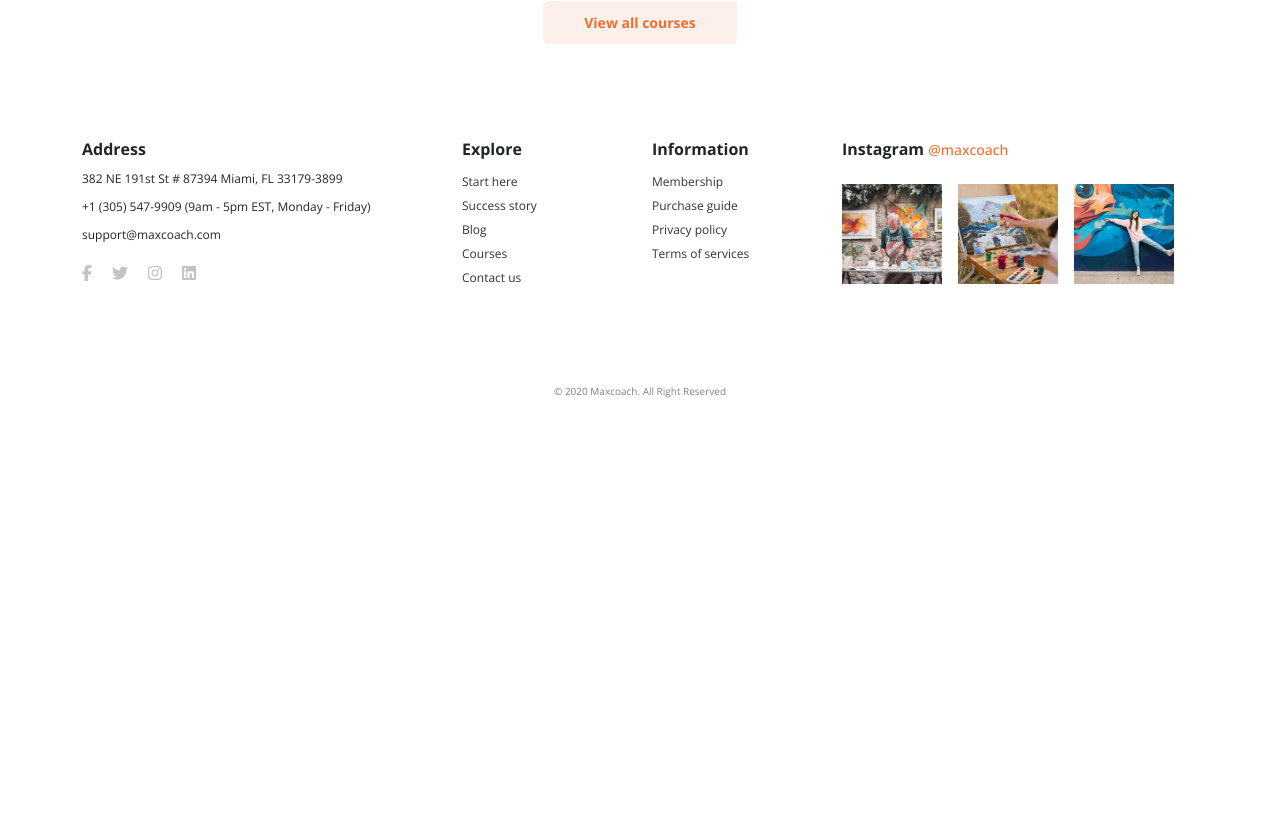
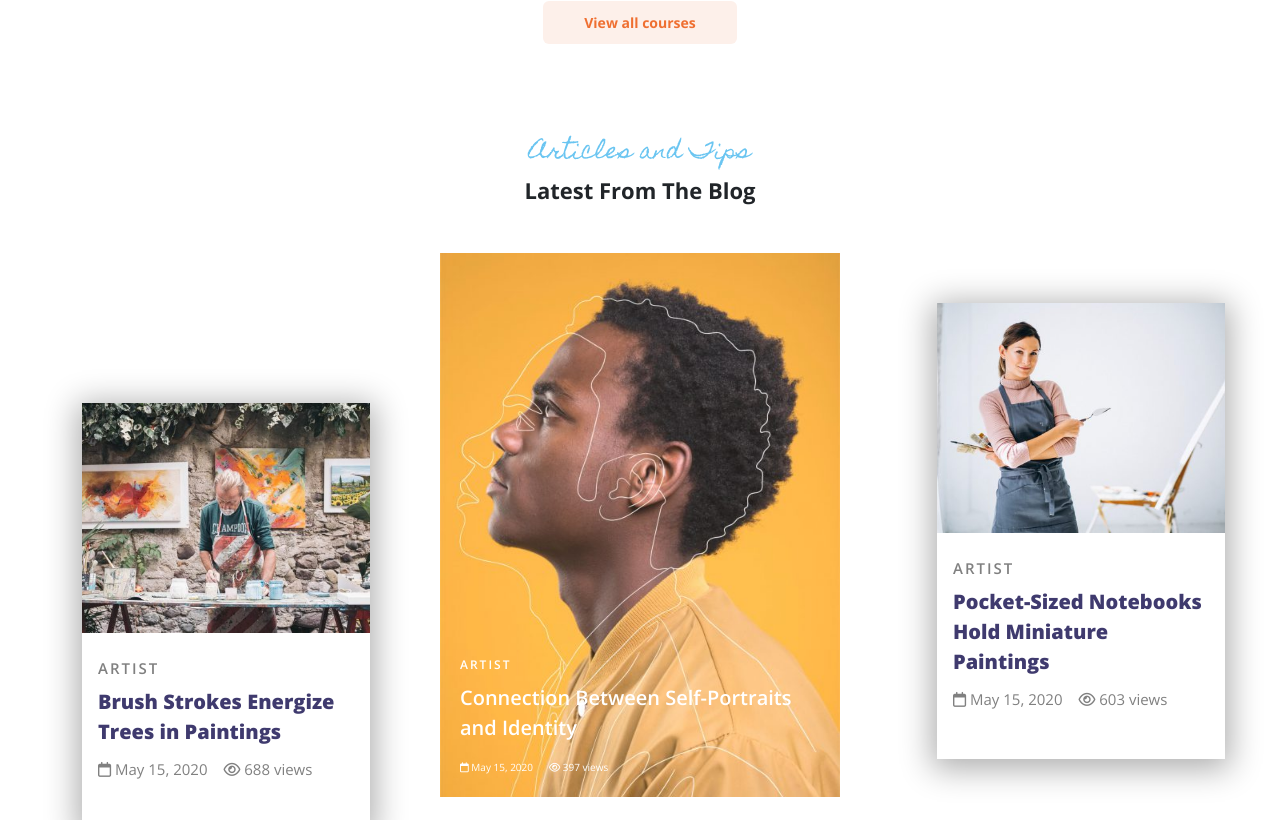
Before and after one commit to Corfaya/proj-html-vuejs, a Vue app: page / in a window 1280 px wide. Shown: the part 5060-5880 px from the top of the page. Before the commit the page ends 5555 px from the top, so only its background shows below. Built offline with nearby package versions, Linux system fonts and the light colour scheme; a web font is replaced by a local one.

Commit message:
[UPD] Blog section layout

```diff
--- a/src/components/Main.vue
+++ b/src/components/Main.vue
@@ -4,6 +4,7 @@ import ArtistCoaching from './partials/ArtistCoaching.vue';
 import Biography from './partials/Biography.vue';
 import Carousel from './partials/Carousel.vue';
 import OnlineCourses from './partials/CoursesSection.vue';
+import Blog from './partials/Blog.vue';
 
 export default {
     components: {
@@ -11,7 +12,8 @@ export default {
         ArtistCoaching,
         Biography,
         Carousel,
-        OnlineCourses
+        OnlineCourses,
+        Blog
     }
 }
 </script>
@@ -29,7 +31,7 @@ export default {
         <!-- Images Grid -->
         <OnlineCourses />
         <!-- Imgs positions section -->
-
+        <Blog />
         <!-- Images Grid 2 -->
     </main>
 </template>
--- /dev/null
+++ b/src/components/partials/Blog.vue
@@ -0,0 +1,177 @@
+<script>
+export default {
+
+}
+</script>
+<template>
+    <div class="py-5">
+        <div class="container">
+            <div class="row">
+                <div class="col-12 text-center">
+                    <h2 class="m-0 fs-22 font-art pb-2">Articles and Tips</h2>
+                    <h2 class="fs-22 secondary-font mb-5">Latest From The Blog</h2>
+                </div>
+            </div>
+            <div class="row">
+                <div class="col-3">
+                    <div class="card rounded-0 border-0 first_article" style="width: 18rem;">
+                        <div class="img-box">
+                            <img src="../../assets/img/artist-blog-03-480x356.jpeg" class="card-img-top rounded-0"
+                                alt="...">
+                        </div>
+                        <div class="card-body pb-5">
+                            <h5 class="blog-title">Artist</h5>
+                            <h4 class="blog-text">Brush Strokes Energize Trees in Paintings</h4>
+                            <span>
+                                <i class="fa-regular fa-calendar"></i>
+                                May 15, 2020</span>
+                            <span class="ms-3">
+                                <i class="fa-regular fa-eye"></i>
+                                688 views</span>
+                        </div>
+                    </div>
+                </div>
+                <div class="col-6">
+                    <div class="card rounded-0 border-0 position-relative" style="width: 18rem;">
+                        <div class="img-box">
+                            <img src="../../assets/img/artist-blog-02-500x680.jpg" class="card-img-top rounded-0"
+                                alt="...">
+                        </div>
+                        <div class="text-blog position-absolute">
+                            <h5 class="blog-title">Artist</h5>
+                            <h4 class="blog-text">Connection Between Self-Portraits and Identity</h4>
+                            <span>
+                                <i class="fa-regular fa-calendar"></i>
+                                May 15, 2020</span>
+                            <span class="ms-3">
+                                <i class="fa-regular fa-eye"></i>
+                                397 views</span>
+                        </div>
+                        <!-- <div class="card-body pb-5">
+                            <h5 class="blog-title">Artist</h5>
+                            <h4 class="blog-text">Brush Strokes Energize Trees in Paintings</h4>
+                            <span>
+                                <i class="fa-regular fa-calendar"></i>
+                                May 15, 2020</span>
+                            <span class="ms-3">
+                                <i class="fa-regular fa-eye"></i>
+                                688 views</span>
+                        </div> -->
+                    </div>
+                </div>
+                <div class="col-3">
+                    <div class="card rounded-0 border-0 third_article" style="width: 18rem;">
+                        <div class="img-box">
+                            <img src="../../assets/img/artist-blog-01-480x356.jpg" class="card-img-top rounded-0"
+                                alt="...">
+                        </div>
+                        <div class="card-body pb-5">
+                            <h5 class="blog-title">Artist</h5>
+                            <h4 class="blog-text">Pocket-Sized Notebooks Hold Miniature Paintings</h4>
+                            <span>
+                                <i class="fa-regular fa-calendar"></i>
+                                May 15, 2020</span>
+                            <span class="ms-3">
+                                <i class="fa-regular fa-eye"></i>
+                                603 views</span>
+                        </div>
+                    </div>
+                </div>
+            </div>
+        </div>
+    </div>
+</template>
+<style lang="scss" scoped>
+@use "../../style/partials/vars" as *;
+@use "../../style/partials/utilities" as *;
+
+.font-art {
+    font-family: $artistic_font;
+    color: $sky;
+}
+
+.col-6 {
+    .card {
+        min-width: 400px;
+        margin: 0 auto;
+        img {
+            width: 100%;
+        }
+
+        .text-blog {
+            bottom: 0;
+            margin: 20px;
+            .blog-title {
+                color: $white;
+                font-weight: 600;
+                font-size: 12px;
+                letter-spacing: 2px;
+                text-transform: uppercase;
+                margin: 10px 0;
+            }
+
+            .blog-text {
+                color: $white;
+                font-weight: 600;
+                line-height: 30px;
+                font-size: 20px;
+                margin-bottom: 10px;
+            }
+
+            span {
+                color: $white;
+                font-size: 10px;
+            }
+
+        }
+
+    }
+}
+
+.col-3 {
+    .card {
+        box-shadow: 0px 5px 30px 5px rgb(174, 174, 174);
+
+        &.first_article {
+            margin-top: 150px;
+        }
+
+        &.third_article {
+            margin-top: 50px;
+        }
+
+        .img-box {
+            width: 100%;
+            height: 230px;
+
+            img {
+                height: 100%;
+                object-fit: cover;
+                object-position: bottom;
+            }
+        }
+
+        .blog-title {
+            color: grey;
+            font-weight: 600;
+            font-size: 15px;
+            letter-spacing: 2px;
+            text-transform: uppercase;
+            margin: 10px 0;
+        }
+
+        .blog-text {
+            color: $blog_text;
+            font-weight: 900;
+            font-size: 20px;
+            line-height: 30px;
+            margin-bottom: 10px;
+        }
+
+        span {
+            color: grey;
+            font-size: 15px;
+        }
+    }
+}
+</style>
--- a/src/components/partials/CoursesSection.vue
+++ b/src/components/partials/CoursesSection.vue
@@ -13,7 +13,7 @@ export default {
 }
 </script>
 <template>
-    <div class="bg-white position-relative py-5">
+    <div class="bg-white py-5">
         <div class="container">
             <div class="row">
                 <div class="col-12 text-center">
--- a/src/style/partials/_vars.scss
+++ b/src/style/partials/_vars.scss
@@ -8,6 +8,7 @@ $sky: #6AC5F1;
 $sky_transp: #d7eff1;
 $hero: #FBF9F6;
 $circle: #ECC5AB;
+$blog_text: #3F3A6E;
 
 //$artistic_font: "Allura", cursive;
 $artistic_font: "Homemade Apple", cursive;
```
